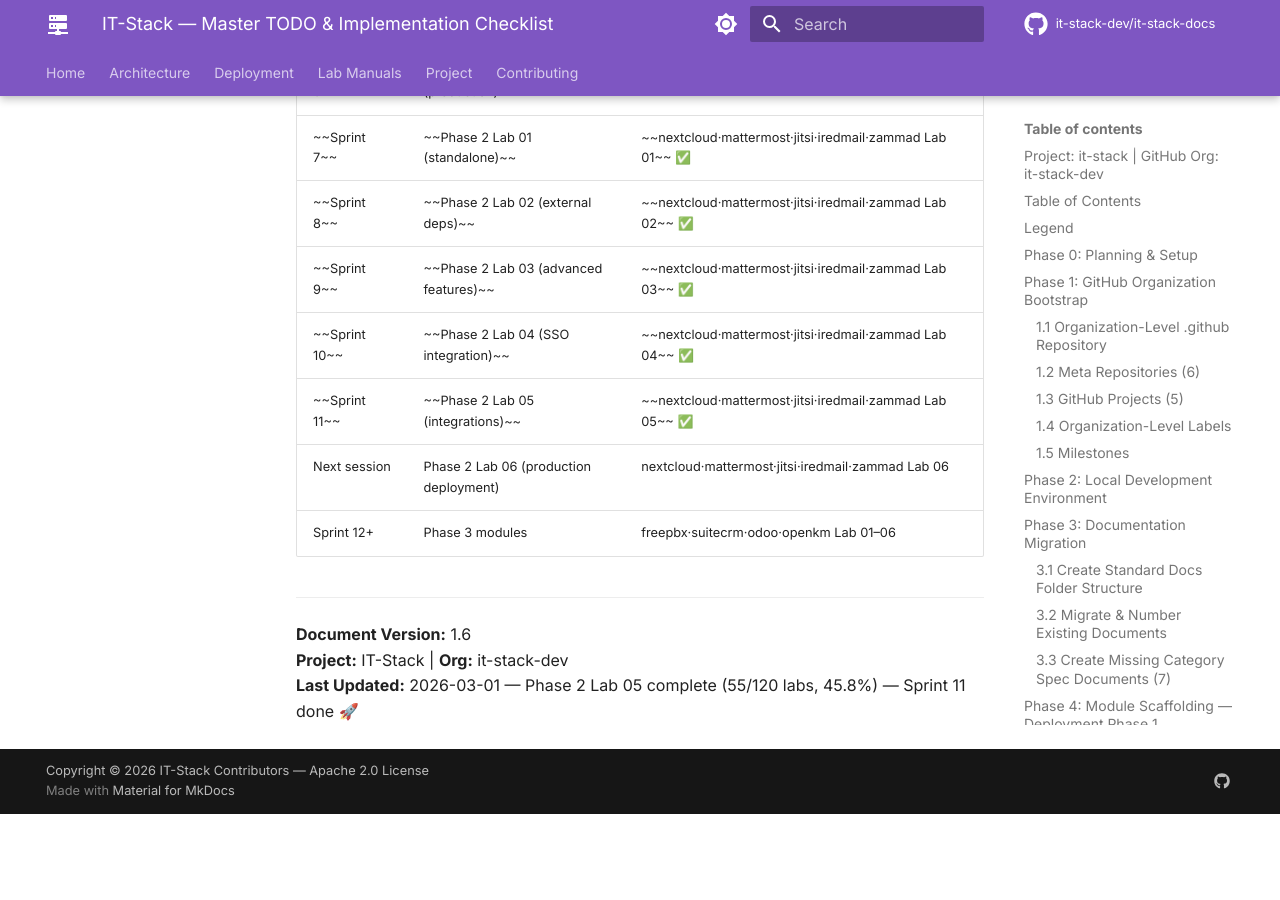
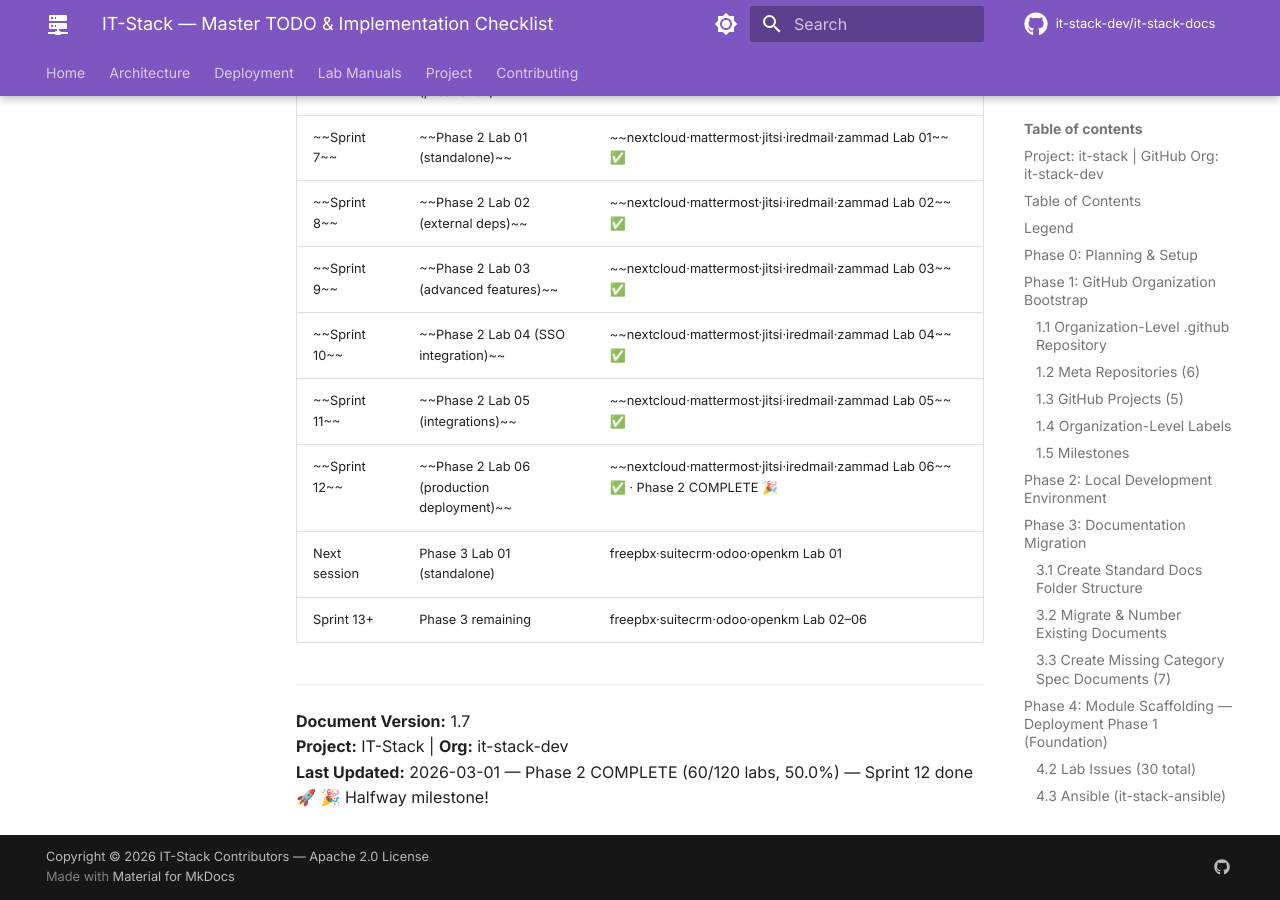
Before and after one commit to it-stack-dev/it-stack-docs, an MkDocs documentation site: the page built from docs/IT-STACK-TODO.md, in a window 1280 px wide and 900 px high, scrolled down 16149 px. Built offline with MkDocs 1.6.1 and Material for MkDocs 9.7.7, drawn with Linux system fonts in a browser that asks for light colours; comment, search, counter and statistics services are not loaded; before the commit the page ends 16963 px from its top, so only the background shows below that; some of the changed text lies outside the part shown.

Commit message:
docs: Phase 2 COMPLETE -- 60/120 labs (50.0%), CHANGELOG v1.8.0, Sprint 12 done, halfway milestone

```diff
--- a/docs/IT-STACK-TODO.md
+++ b/docs/IT-STACK-TODO.md
@@ -306,17 +306,17 @@ All 5 repos have:
 
 | Module | Lab 01 | Lab 02 | Lab 03 | Lab 04 | Lab 05 | Lab 06 |
 |--------|--------|--------|--------|--------|--------|--------|
-| 06 · Nextcloud | [x] | [x] | [x] | [x] | [x] | [ ] |
-| 07 · Mattermost | [x] | [x] | [x] | [x] | [x] | [ ] |
-| 08 · Jitsi | [x] | [x] | [x] | [x] | [x] | [ ] |
+| 06 · Nextcloud | [x] | [x] | [x] | [x] | [x] | [x] |
+| 07 · Mattermost | [x] | [x] | [x] | [x] | [x] | [x] |
+| 08 · Jitsi | [x] | [x] | [x] | [x] | [x] | [x] |
 
 ### Category 04: Communications
 
 | Module | Lab 01 | Lab 02 | Lab 03 | Lab 04 | Lab 05 | Lab 06 |
 |--------|--------|--------|--------|--------|--------|--------|
-| 09 · iRedMail | [x] | [x] | [x] | [x] | [x] | [ ] |
+| 09 · iRedMail | [x] | [x] | [x] | [x] | [x] | [x] |
 | 10 · FreePBX | [ ] | [ ] | [ ] | [ ] | [ ] | [ ] |
-| 11 · Zammad | [x] | [x] | [x] | [x] | [x] | [ ] |
+| 11 · Zammad | [x] | [x] | [x] | [x] | [x] | [x] |
 
 ### Category 05: Business Systems
 
@@ -342,7 +342,7 @@ All 5 repos have:
 | 19 · Zabbix | [ ] | [ ] | [ ] | [ ] | [ ] | [ ] |
 | 20 · Graylog | [ ] | [ ] | [ ] | [ ] | [ ] | [ ] |
 
-**Lab Progress:** 55/120 (45.8%) — Phase 1 complete (30/120) ✅ · Phase 2 Labs 01–05 complete ✅ · Phase 2 Lab 05 (Advanced Integration) complete for Nextcloud, Mattermost, Jitsi, iRedMail, Zammad ✅
+**Lab Progress:** 60/120 (50.0%) — Phase 1 complete (30/120) ✅ · Phase 2 complete (30/120) ✅ · All 6 labs for Nextcloud, Mattermost, Jitsi, iRedMail, Zammad done ✅ · 🎉 halfway milestone!
 
 ---
 
@@ -471,11 +471,12 @@ All 5 repos have:
 | ~~Sprint 9~~ | ~~Phase 2 Lab 03 (advanced features)~~ | ~~nextcloud·mattermost·jitsi·iredmail·zammad Lab 03~~ ✅ |
 | ~~Sprint 10~~ | ~~Phase 2 Lab 04 (SSO integration)~~ | ~~nextcloud·mattermost·jitsi·iredmail·zammad Lab 04~~ ✅ |
 | ~~Sprint 11~~ | ~~Phase 2 Lab 05 (integrations)~~ | ~~nextcloud·mattermost·jitsi·iredmail·zammad Lab 05~~ ✅ |
-| Next session | Phase 2 Lab 06 (production deployment) | nextcloud·mattermost·jitsi·iredmail·zammad Lab 06 |
-| Sprint 12+ | Phase 3 modules | freepbx·suitecrm·odoo·openkm Lab 01–06 |
+| ~~Sprint 12~~ | ~~Phase 2 Lab 06 (production deployment)~~ | ~~nextcloud·mattermost·jitsi·iredmail·zammad Lab 06~~ ✅ · Phase 2 COMPLETE 🎉 |
+| Next session | Phase 3 Lab 01 (standalone) | freepbx·suitecrm·odoo·openkm Lab 01 |
+| Sprint 13+ | Phase 3 remaining | freepbx·suitecrm·odoo·openkm Lab 02–06 |
 
 ---
 
-**Document Version:** 1.6
+**Document Version:** 1.7
 **Project:** IT-Stack | **Org:** it-stack-dev
-**Last Updated:** 2026-03-01 — Phase 2 Lab 05 complete (55/120 labs, 45.8%) — Sprint 11 done 🚀
+**Last Updated:** 2026-03-01 — Phase 2 COMPLETE (60/120 labs, 50.0%) — Sprint 12 done 🚀 🎉 Halfway milestone!
```
Also changed, not shown: CHANGELOG.md (+46 -2 lines).
